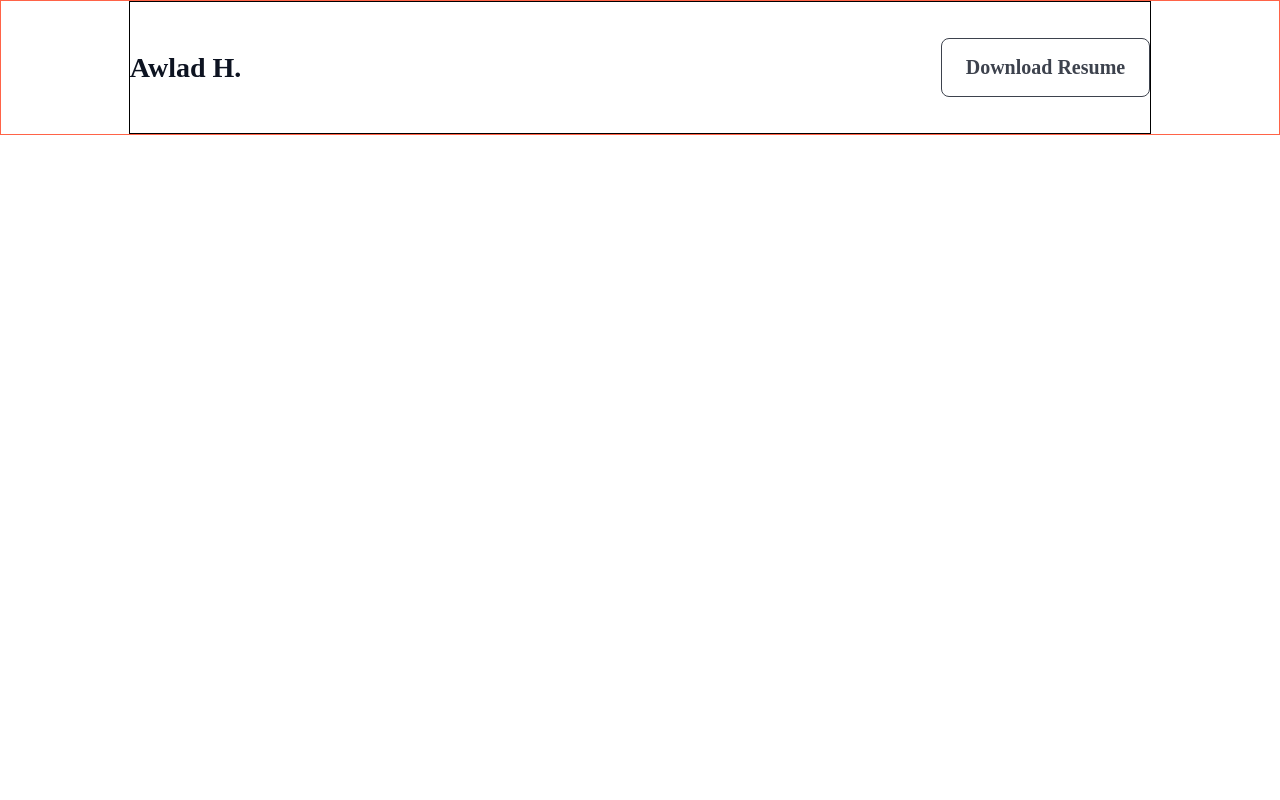
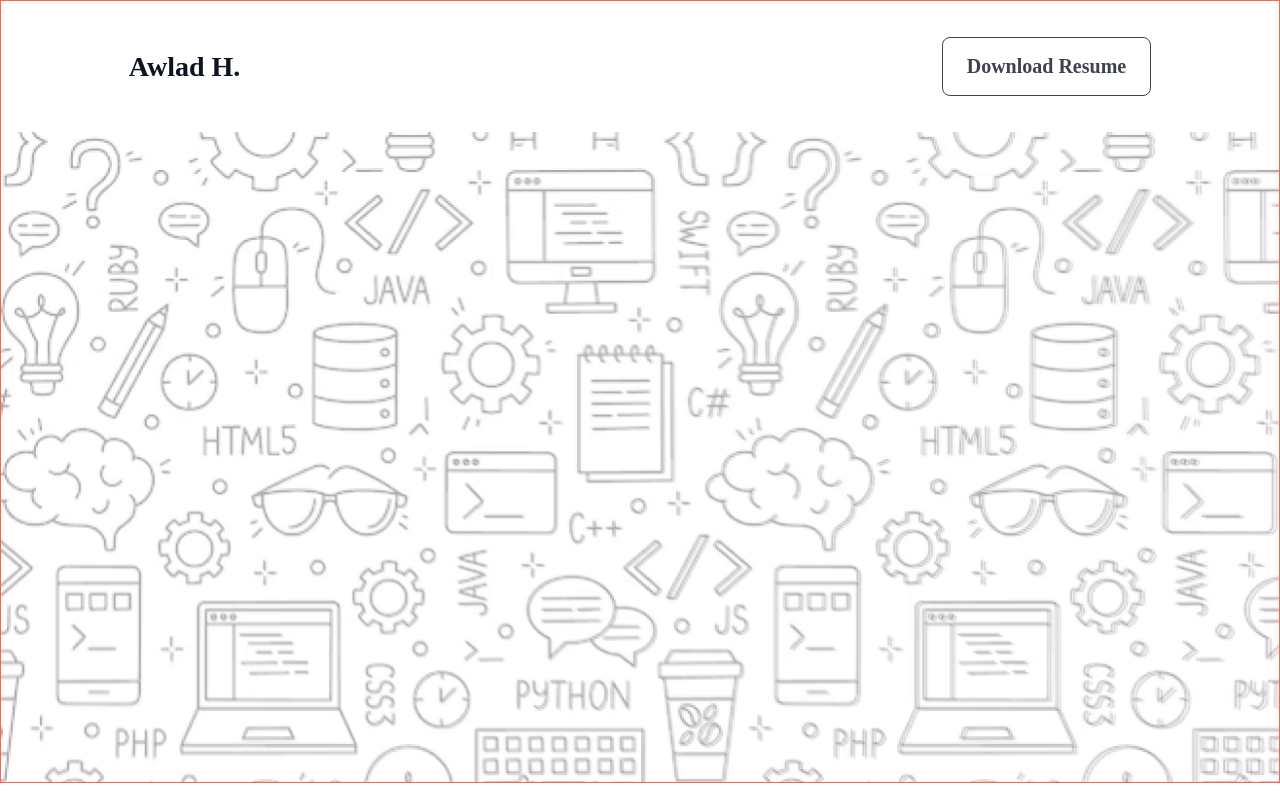
Before and after one commit to rakib0157/developer-mission-htmlcss, a plain HTML site: page index.html in a window 1280 px wide. Drawn offline with Linux system fonts and the light colour scheme; a web font is replaced by a local one.

Commit message:
header banner start

```diff
--- a/styles/desktop.css
+++ b/styles/desktop.css
@@ -21,7 +21,6 @@ body {
     display: flex;
     justify-content: space-between;
     align-items: center;
-    border: 1px solid;
 }
 
 .brand>h2 {
@@ -46,3 +45,24 @@ body {
     opacity: 0.8;
     background: transparent;
 }
+.header-banner{
+    background: url('../assets/Hero-bg.png');
+    max-width: 100%;
+    height: 650px;
+    background-repeat: no-repeat;
+    background-size: cover;
+    position: relative;
+
+}
+
+.header-banner::before {
+    content: "";
+    position: absolute;
+    top: 0;
+    left: 0;
+    width: 100%;
+    height: 100%;
+    background-image: url('../assets/Hero-bg.png');
+    opacity: 0.8;
+    z-index: -1;
+}
```
Also changed, not shown: index.html (line endings or trailing spaces).
